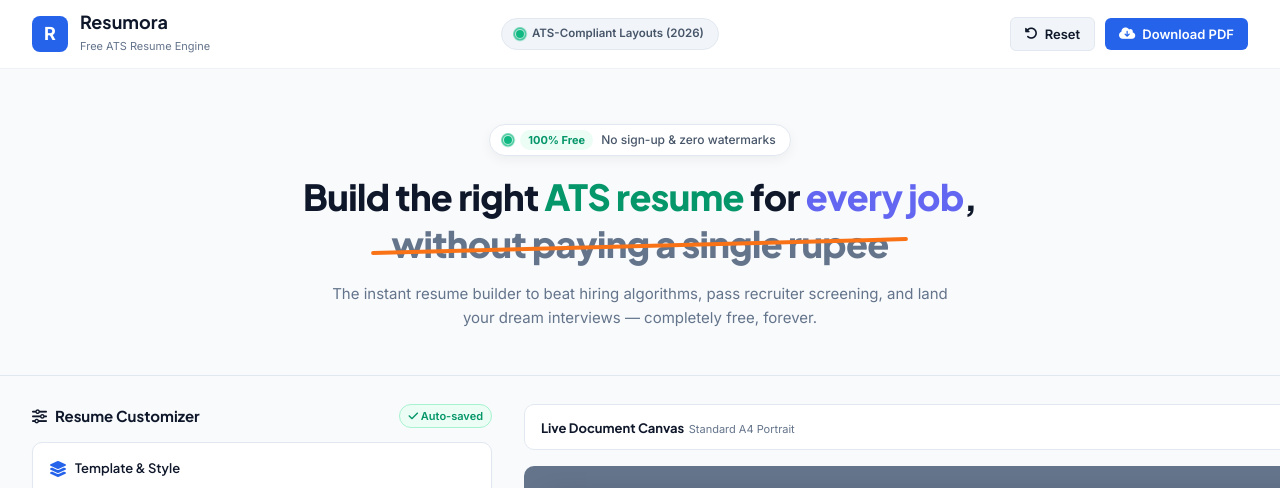
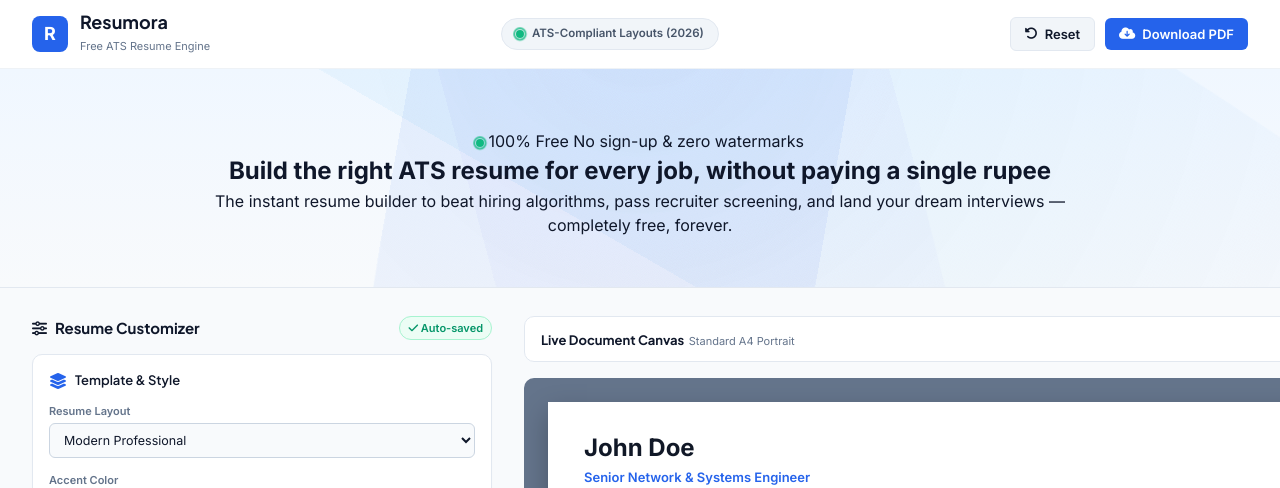
Before and after one commit to Resumora/JobCV-SI, a plain HTML site: page index.html in a window 1280 px wide. Shown: the top 488 px of the page. Drawn offline with Linux system fonts and the light colour scheme.

Commit message:
Update style.css

```diff
--- a/style.css
+++ b/style.css
@@ -155,44 +155,66 @@ body {
 .primary-btn:hover { background: var(--primary-dark); }
 
 /* =========================================================
-   LIVE MOVING VIDEO BACKGROUND HERO
+   LIVE MOVING WATER WAVES (100% WORKING & ZERO LAG)
    ========================================================= */
 .jobbers-hero {
     position: relative;
     text-align: center;
-    padding: 55px 24px 45px 24px;
-    background-color: #f8fafc;
+    padding: 60px 24px 50px 24px;
+    background: linear-gradient(180deg, #f0f7ff 0%, #f8fafc 100%);
     border-bottom: 1px solid #e2e8f0;
     overflow: hidden;
 }
 
-/* Background video tag */
-.hero-video-bg {
-    position: absolute;
-    top: 50%;
-    left: 50%;
-    min-width: 100%;
-    min-height: 100%;
-    width: auto;
-    height: auto;
-    transform: translate(-50%, -50%);
-    object-fit: cover;
-    pointer-events: none;
-    z-index: 0;
-    opacity: 0.35;
-    filter: blur(1px);
-}
-
-/* Gradient overlay so text remains fully legible */
-.hero-bg-overlay {
+/* Water Waves Container */
+.water-waves-bg {
     position: absolute;
     top: 0;
     left: 0;
-    right: 0;
-    bottom: 0;
-    background: radial-gradient(circle at 50% 30%, rgba(255, 255, 255, 0.45) 0%, rgba(248, 250, 252, 0.9) 80%);
+    width: 100%;
+    height: 100%;
+    overflow: hidden;
     pointer-events: none;
     z-index: 1;
+}
+
+.wave {
+    position: absolute;
+    left: -50%;
+    width: 200%;
+    height: 200%;
+    border-radius: 42%;
+    pointer-events: none;
+}
+
+/* Layer 1 - Deep soft water ripple */
+.wave1 {
+    top: -120%;
+    background: radial-gradient(circle, rgba(37, 99, 235, 0.08) 0%, rgba(59, 130, 246, 0.03) 70%, transparent 100%);
+    animation: water-flow 18s linear infinite;
+}
+
+/* Layer 2 - Fast flowing ripple */
+.wave2 {
+    top: -130%;
+    background: radial-gradient(circle, rgba(14, 165, 233, 0.07) 0%, rgba(37, 99, 235, 0.02) 60%, transparent 100%);
+    animation: water-flow 12s linear infinite reverse;
+}
+
+/* Layer 3 - Gentle crest */
+.wave3 {
+    top: -140%;
+    background: radial-gradient(circle, rgba(99, 102, 241, 0.05) 0%, transparent 70%);
+    animation: water-flow 24s linear infinite;
+}
+
+@keyframes water-flow {
+    0% {
+        transform: rotate(0deg);
+    }
+    100% {
+        transform: rotate(360deg);
+    }
 }
 
 .hero-inner {
@@ -200,72 +222,6 @@ body {
     z-index: 2;
     max-width: 900px;
     margin: 0 auto;
-}
-
-.hero-pill-badge {
-    display: inline-flex;
-    align-items: center;
-    gap: 8px;
-    background: #ffffff;
-    border: 1px solid #e2e8f0;
-    padding: 5px 14px;
-    border-radius: 40px;
-    box-shadow: 0 4px 12px rgba(0, 0, 0, 0.05);
-    margin-bottom: 18px;
-    font-size: 12px;
-}
-
-.badge-highlight {
-    background: #ecfdf5;
-    color: #059669;
-    font-weight: 700;
-    padding: 2px 8px;
-    border-radius: 20px;
-    font-size: 11px;
-}
-
-.badge-text {
-    color: #475569;
-    font-weight: 500;
-}
-
-.hero-title {
-    font-family: var(--font-heading);
-    font-size: 36px;
-    font-weight: 800;
-    color: #0f172a;
-    line-height: 1.3;
-    letter-spacing: -0.6px;
-    margin-bottom: 14px;
-}
-
-.hero-title .highlight-green { color: #059669; }
-.hero-title .highlight-purple { color: #6366f1; }
-
-.hero-strikethrough {
-    position: relative;
-    display: inline-block;
-    color: #64748b;
-}
-
-.hero-strikethrough::after {
-    content: '';
-    position: absolute;
-    left: -4%;
-    right: -4%;
-    top: 50%;
-    height: 3.5px;
-    background: #f97316;
-    border-radius: 3px;
-    transform: rotate(-1.5deg);
-}
-
-.hero-subtitle {
-    font-size: 15px;
-    color: #64748b;
-    max-width: 650px;
-    margin: 0 auto;
-    line-height: 1.6;
 }
 
 /* =========================================================
```
